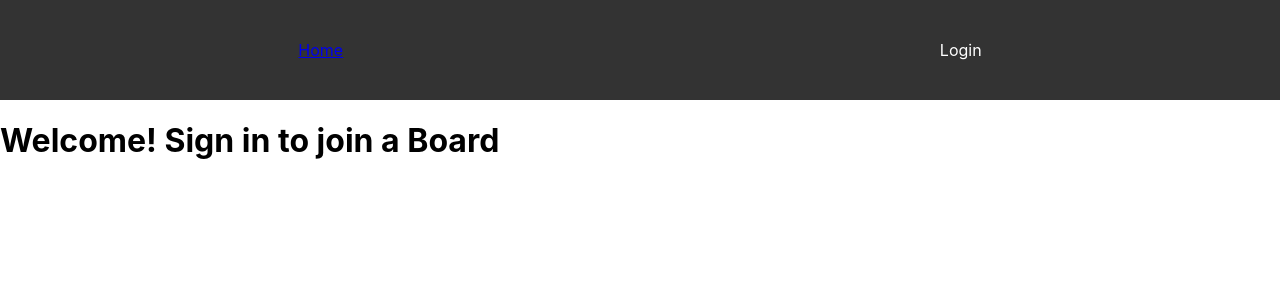
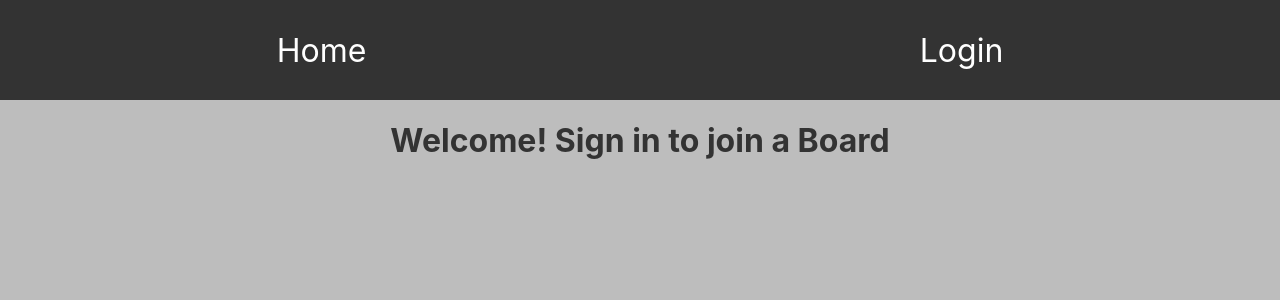
Before and after one commit to alidah0/collab-notes, a React (Create React App) app in the folder client/: page / in a window 1280 px wide. Shown: the top 300 px of the page. Built offline with nearby package versions, Linux system fonts and the light colour scheme; no server answers.

Commit message:
added Header Component and fix other styling relates #15

```diff
--- /dev/null
+++ b/client/src/App.css
@@ -0,0 +1,7 @@
+body{
+  background-color: #BDBDBD;
+}
+
+a, u {
+  text-decoration: none;
+}
--- a/client/src/App.js
+++ b/client/src/App.js
@@ -2,6 +2,7 @@ import React from 'react';
 import { BrowserRouter as Router, Route } from 'react-router-dom';
 import Board from './components/Board';
 import Join from './components/Join';
+import './App.css';
 
 function App() {
   return (
--- a/client/src/components/Header/index.js
+++ b/client/src/components/Header/index.js
@@ -5,7 +5,8 @@ import React from 'react';
 import { Link } from 'react-router-dom';
 import './style.css';
 
-const Header = ({ handleNotAuthenticated, authenticate }) => {
+const Header = ({ handleNotAuthenticated, authenticate, profileIMG }) => {
+  console.log(profileIMG);
   const handleLogoutClick = () => {
     window.open('http://localhost:4000/api/logout', '_self');
     handleNotAuthenticated();
@@ -17,10 +18,17 @@ const Header = ({ handleNotAuthenticated, authenticate }) => {
   return (
     <ul className="menu">
       <li>
-        <Link to="/">Home</Link>
+        <Link className="link" to="/">
+          Home
+        </Link>
       </li>
       {authenticate ? (
-        <li onClick={handleLogoutClick}>Logout</li>
+        <div className="wrapp">
+          <li onClick={handleLogoutClick}>
+            Logout
+            <img className="profile" src={profileIMG} alt="profile" />
+          </li>
+        </div>
       ) : (
         <li onClick={handleSignInClick}>Login</li>
       )}
--- a/client/src/components/Header/style.css
+++ b/client/src/components/Header/style.css
@@ -14,10 +14,29 @@
   display: block;
   color: white;
   text-align: center;
+  text-decoration: none;
   padding: 14px 16px;
   text-decoration: none;
+  font-size: xx-large;
+  cursor: pointer;
 }
 
 .menu li:hover {
   color: #111;
 }
+.profile{
+  margin-left: 10px;
+  width: 20px;
+  height: 20px;
+  background-color: #fff;
+  padding: 2px;
+  border-radius: 50%;
+}
+
+.link{
+  color: white;
+}
+
+.link:hover{
+  color: #111;
+}
--- a/client/src/components/Join/index.js
+++ b/client/src/components/Join/index.js
@@ -2,10 +2,12 @@ import React, { useState, useEffect } from 'react';
 import { Link } from 'react-router-dom';
 import axios from 'axios';
 import Header from '../Header';
+import './style.css';
 
 const Join = () => {
   const [board, setBoard] = useState('');
   const [user, setUser] = useState('');
+  const [profilePic, setProfilePic] = useState('');
   const [authenticate, setAuthenticate] = useState(false);
 
   useEffect(() => {
@@ -16,6 +18,7 @@ const Join = () => {
       .then((res) => {
         setAuthenticate(true);
         setUser(res.data.user);
+        setProfilePic(res.data.user.picture);
       })
       .catch(() => {
         setAuthenticate(false);
@@ -41,15 +44,18 @@ const Join = () => {
       <Header
         authenticate={authenticate}
         handleNotAuthenticated={handleNotAuthenticated}
+        profileIMG={profilePic}
       />
       <div>
         {!authenticate ? (
-          <h1>Welcome! Sign in to join a Board</h1>
+          <h1 className="titles">Welcome! Sign in to join a Board</h1>
         ) : (
-          <div>
-            <h1>You are in!</h1>
-            <h1>Welcome {user.username}!</h1>
-            <h1 className="heading">Join</h1>
+          <div className="join-wraper">
+            <div className="titles">
+              <h1>You are in!</h1>
+              <h1>Welcome {user.username}!</h1>
+            </div>
+            <br />
             <div>
               <input
                 placeholder="Enter the Board name"
@@ -62,7 +68,9 @@ const Join = () => {
               onClick={storeBoard}
               to={`/chat?name=${user.username}&board=${board}`}
             >
-              <button type="button">Access or create board</button>
+              <button className="btn" type="button">
+                Access or create
+              </button>
             </Link>
           </div>
         )}
--- a/client/src/components/Join/style.css
+++ b/client/src/components/Join/style.css
@@ -0,0 +1,51 @@
+.join-wraper{
+  padding-top: 40px;
+  text-align: center;
+}
+
+.titles{
+  color: #333;
+  text-align: center;
+}
+
+input {
+  text-align: center;
+  background-color: #ECF0F1;
+  border: 2px solid transparent;
+  border-radius: 3px;
+  font-size: 16px;
+  font-weight: 200;
+  padding: 10px 0;
+  width: 250px;
+  transition: border .5s;
+  margin-bottom: 12px;
+  }
+
+  input:focus {
+    border: 2px solid #3498DB;
+    box-shadow: none;
+    }
+
+
+  .btn {
+  border: 2px solid transparent;
+  background: #3498DB;
+  color: #ffffff;
+  font-size: 16px;
+  line-height: 25px;
+  padding: 10px 0;
+  text-decoration: none;
+  text-shadow: none;
+  border-radius: 3px;
+  box-shadow: none;
+  cursor: pointer;
+  transition: 0.25s;
+  display: block;
+  width: 250px;
+  margin: 0 auto;
+}
+
+.btn:hover {
+  text-decoration: none;
+  background-color: #2980B9;
+}
```
